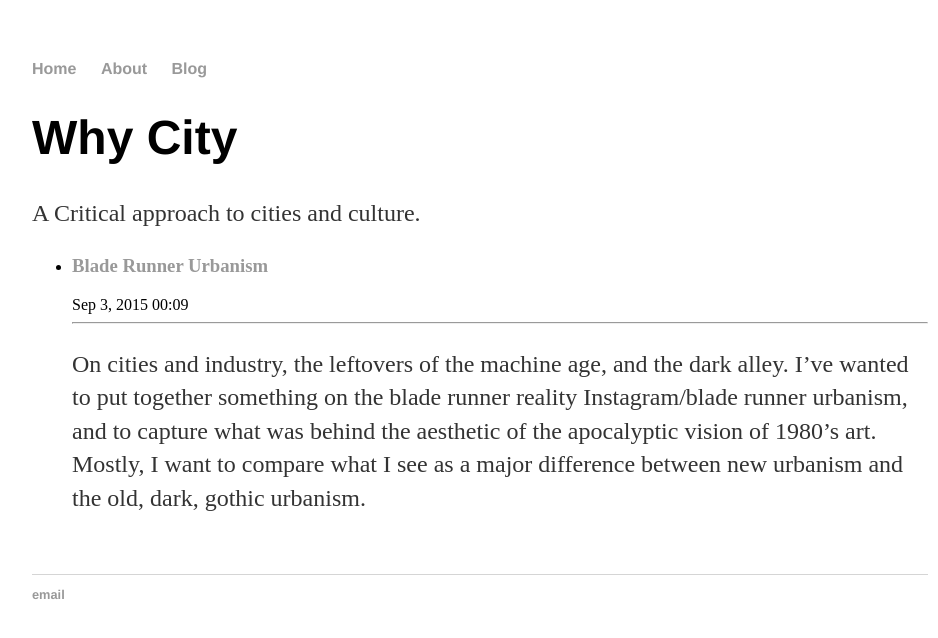
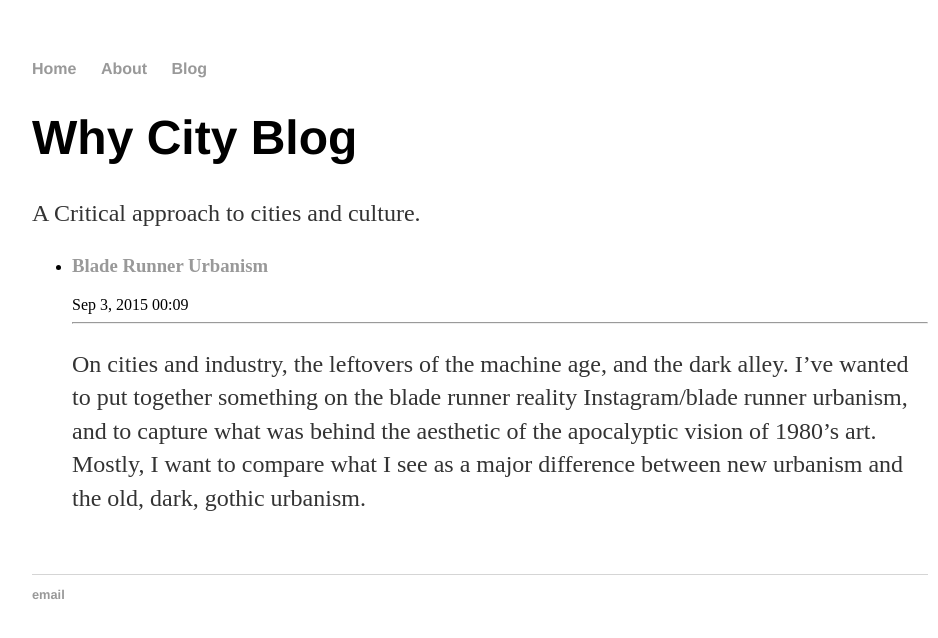
Before and after one commit to whycity/whycity.github.io, a Jekyll site: the page built from index.html, in a window 1280 px wide. Shown: the top 638 px of the page, without its empty margins (160-1098 px from the left). Built offline with Jekyll 4.4.1, drawn with Linux system fonts in a browser that asks for light colours.

Commit message:
Update index.html

```diff
--- a/index.html
+++ b/index.html
@@ -4,9 +4,9 @@ title: Why City Blog
 ---
 
   <div class="blurb">
-        <h1>Why City</h1>
+        <h1>Why City Blog</h1>
 	<p>A Critical approach to cities and culture. </p>
-  </div><!-- /.blurb -->
+  </div>
 
   <div class="home">
   <ul class="post-list">
```
